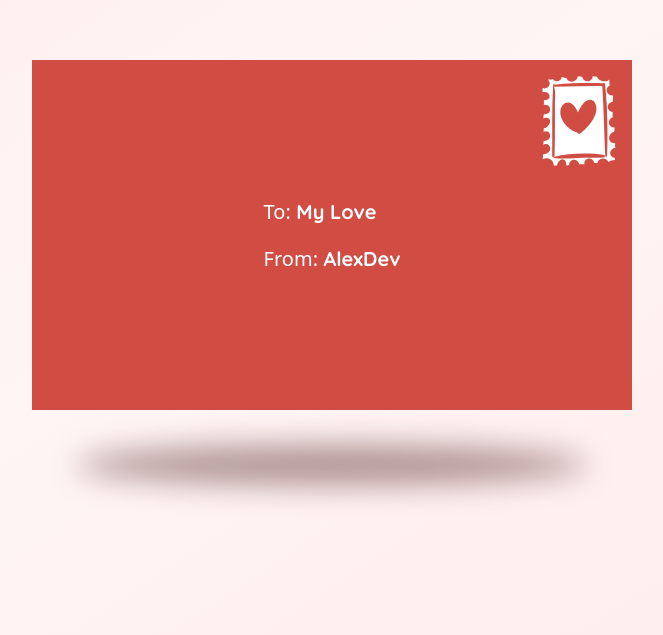
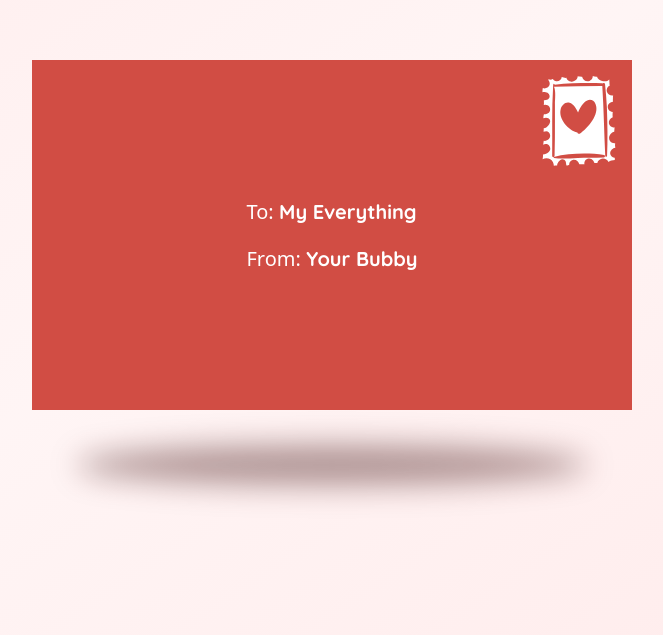
Before and after one commit to Jusu555/idk-invention, a plain HTML site: page index.html in a window 1280 px wide. Shown: the part 215-850 px from the top of the page, without its empty margins (308-971 px from the left). Drawn offline with Linux system fonts and the light colour scheme; a script that the page names is missing.

Commit message:
Update index.html

```diff
--- a/index.html
+++ b/index.html
@@ -21,8 +21,8 @@
 			</div>
 
 			<div class="address">
-				<p><span>To:</span> <span>My Love</span></p>
-				<p><span>From:</span> <span>AlexDev</span></p>
+				<p><span>To:</span> <span>My Everything</span></p>
+				<p><span>From:</span> <span>Your Bubby</span></p>
 			</div>
 
 		</div>
```
